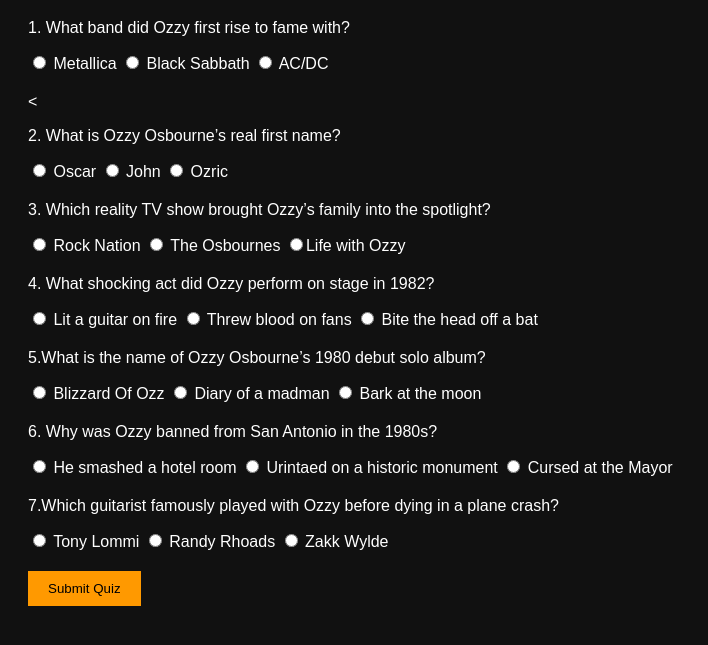
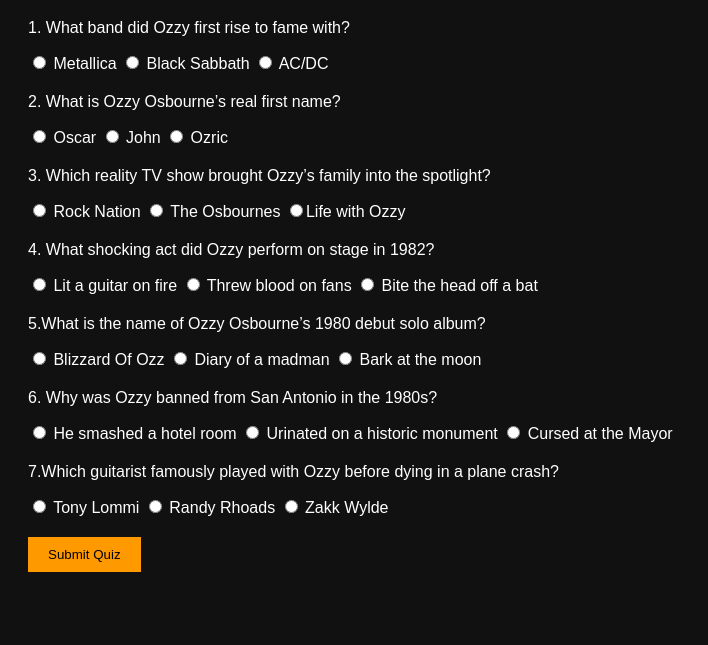
Before and after one commit to preciousfeature/Ozzy-Quiz, a plain HTML site: page index.html in a window 1280 px wide. Shown: the part 89-734 px from the top of the page, without its empty margins (0-708 px from the left). Drawn offline with Linux system fonts and the light colour scheme.

Commit message:
Update index.html

```diff
--- a/index.html
+++ b/index.html
@@ -14,7 +14,7 @@
       <label><input type="radio" name="q1" value="b"> Black Sabbath</label>
       <label><input type="radio" name="q1" value="c"> AC/DC</label>
     </div>
-    <<div class="question">
+    <div class="question">
       <p>2. What is Ozzy Osbourne’s real first name?</p>
       <label><input type="radio" name="q2" value="a"> Oscar</label>
       <label><input type="radio" name="q2" value="b"> John</label>
@@ -41,7 +41,7 @@
       <div class="question">
       <p>6. Why was Ozzy banned from San Antonio in the 1980s?</p>
       <label><input type="radio" name="q6" value="a"> He smashed a hotel room</label>
-      <label><input type="radio" name="q6" value="b"> Urintaed on a historic monument</label>
+      <label><input type="radio" name="q6" value="b"> Urinated on a historic monument</label>
       <label><input type="radio" name="q6" value="c"> Cursed at the Mayor</label>
     </div>
       <div class="question">
```
